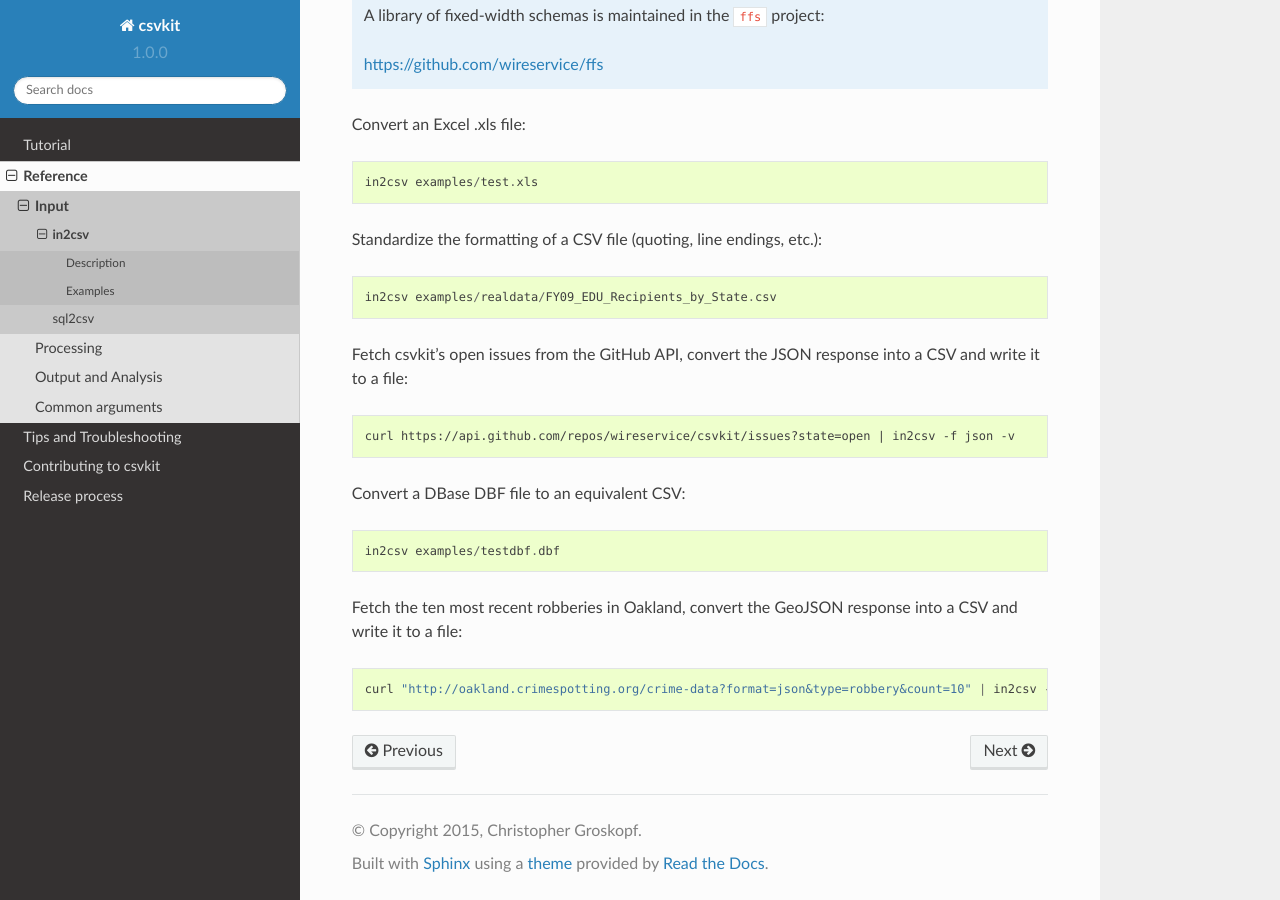
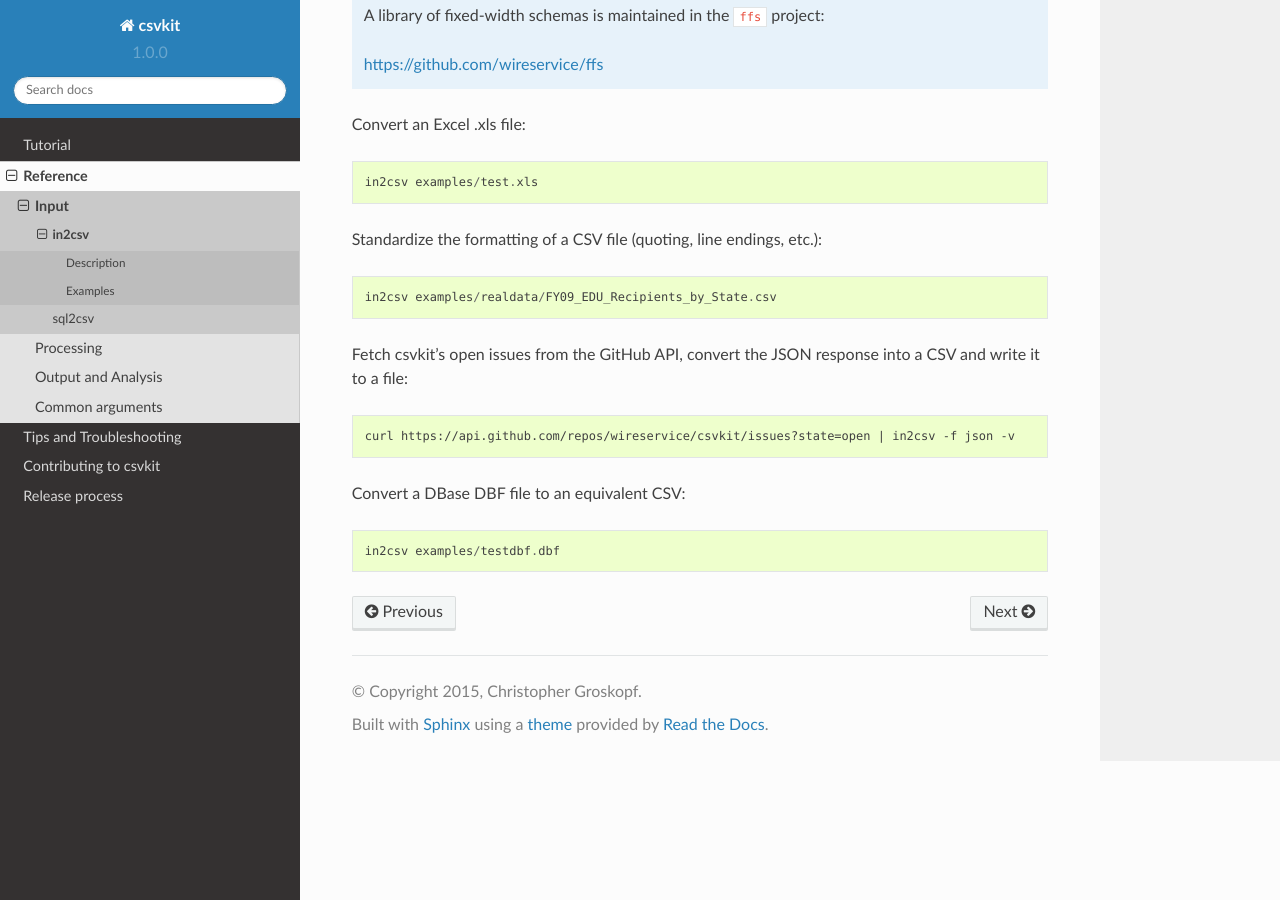
Before and after one commit to wireservice/csvkit, a Sphinx documentation site: the page built from docs/scripts/in2csv.rst, in a window 1280 px wide and 900 px high, scrolled down 1652 px. Built offline with Sphinx 7.4.7 and the Read the Docs theme 2.0.0, drawn with Linux system fonts in a browser that asks for light colours.

Commit message:
Delete old example that relies on inoperational API

```diff
--- a/docs/scripts/in2csv.rst
+++ b/docs/scripts/in2csv.rst
@@ -87,7 +87,3 @@
 Convert a DBase DBF file to an equivalent CSV::
 
     in2csv examples/testdbf.dbf
-
-Fetch the ten most recent robberies in Oakland, convert the GeoJSON response into a CSV and write it to a file::
-
-    curl "http://oakland.crimespotting.org/crime-data?format=json&type=robbery&count=10" | in2csv -f geojson
```
